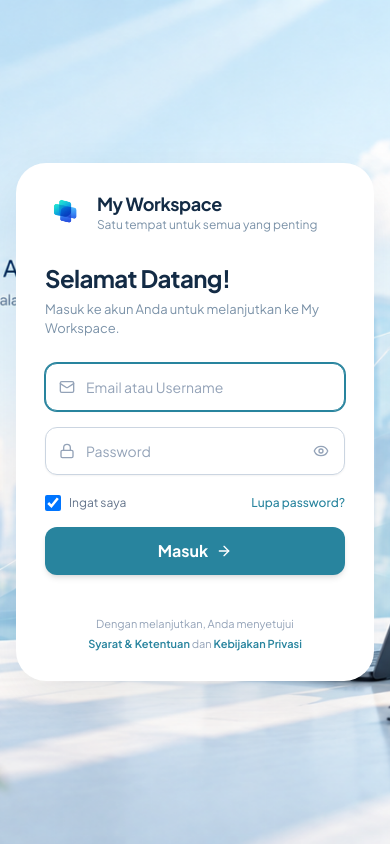
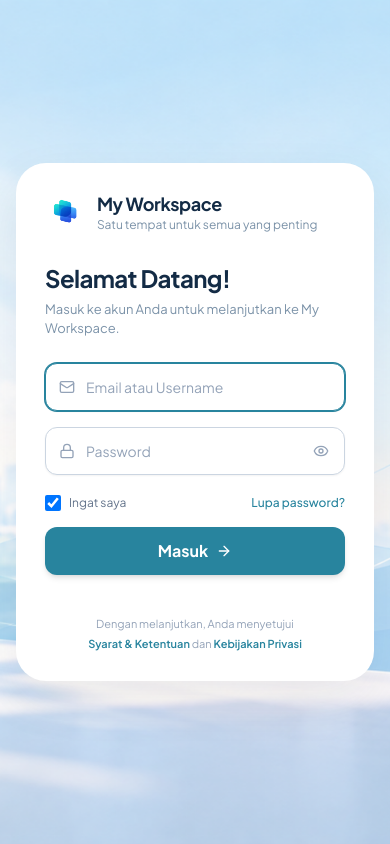
Before and after one commit to teknikdigital/my-workspace, a Next.js app: page /login in a window 390 px wide. Built offline with nearby package versions, Linux system fonts and the light colour scheme.

Commit message:
style(auth): use bagroundutamamyworkspace.png for login layout background

```diff
--- a/app/(auth)/layout.tsx
+++ b/app/(auth)/layout.tsx
@@ -6,8 +6,8 @@
   children: React.ReactNode;
 }) {
   return (
-    <div className="min-h-screen w-full flex items-center justify-start p-4 sm:p-8 md:p-12 lg:p-16 bg-[url('/bagroundlogin.png')] bg-cover bg-center bg-no-repeat">
-      <div className="w-full max-w-7xl mx-auto flex items-center justify-start">
+    <div className="min-h-screen w-full flex items-center justify-center md:justify-start p-4 sm:p-8 md:p-12 lg:p-16 bg-[url('/bagroundutamamyworkspace.png')] bg-cover bg-center bg-no-repeat">
+      <div className="w-full max-w-7xl mx-auto flex items-center justify-center md:justify-start">
         {children}
       </div>
     </div>
```
